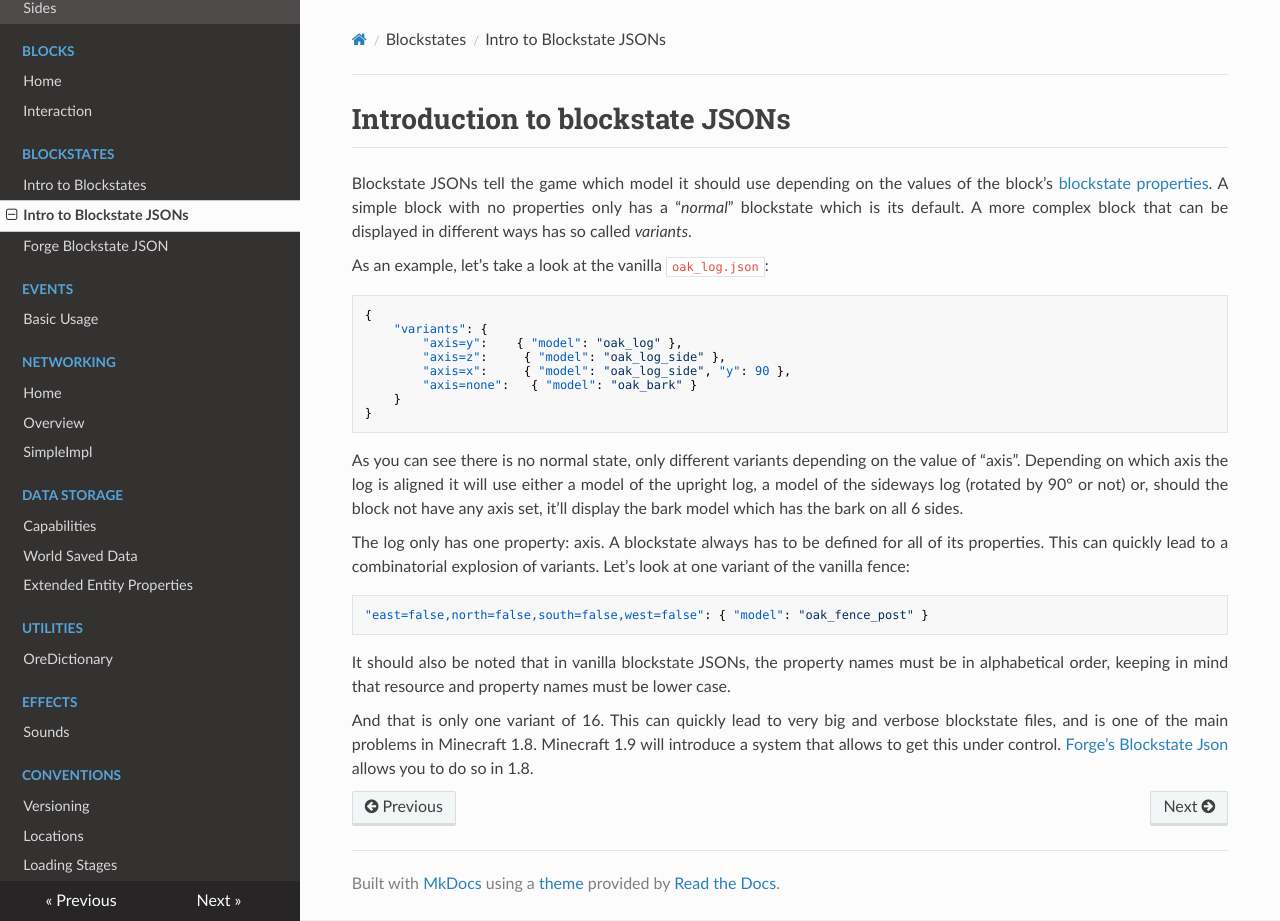
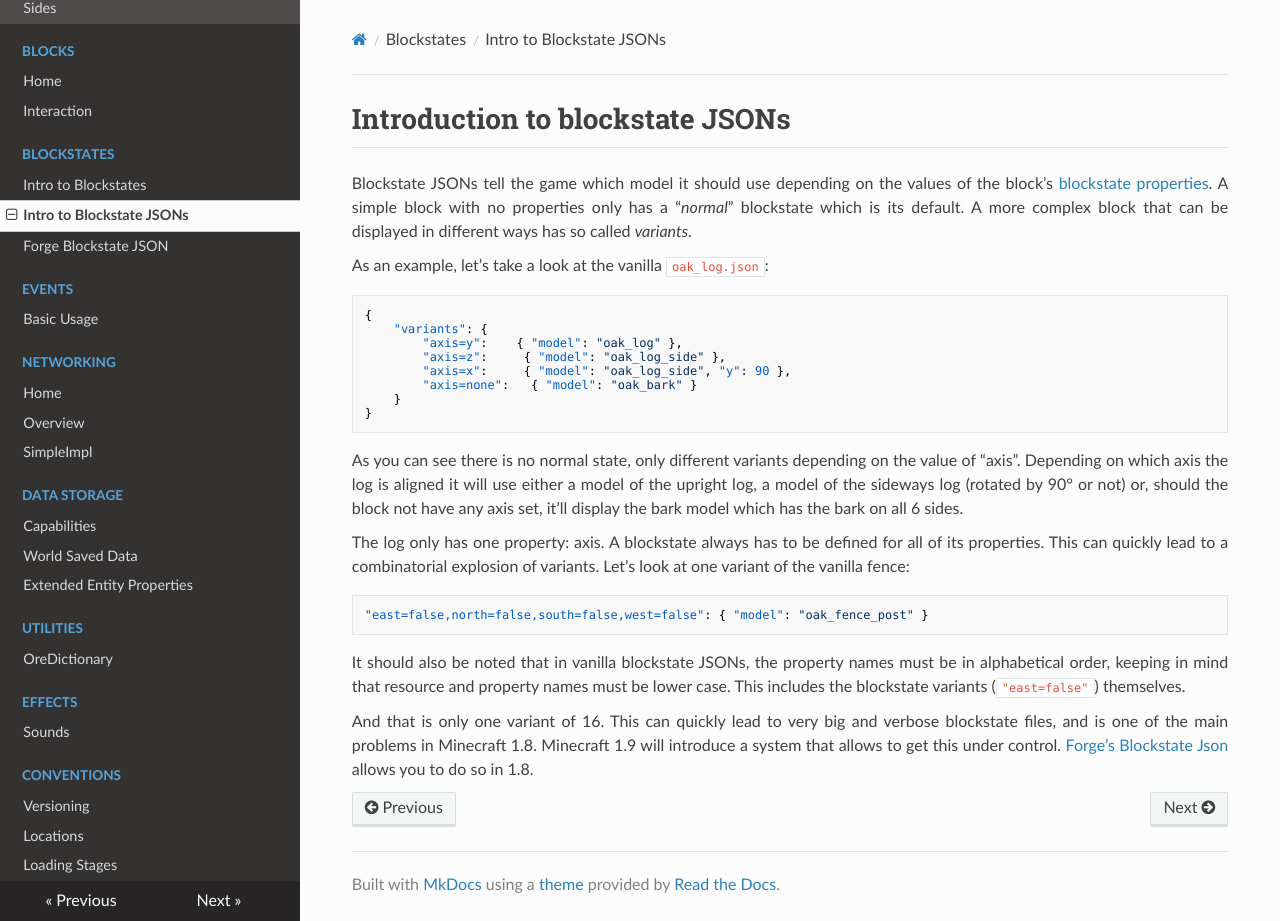
Before and after one commit to MinecraftForge/Documentation, an MkDocs documentation site: the page built from docs/blockstates/introduction.md, in a window 1280 px wide and 921 px high. Built offline with MkDocs 1.6.1, drawn with Linux system fonts in a browser that asks for light colours; nearby versions of some CDN libraries; old or Windows-style settings are respelled for this version of MkDocs.

Commit message:
Explictly mention blockstate variants

````diff
--- a/docs/blockstates/introduction.md
+++ b/docs/blockstates/introduction.md
@@ -26,7 +26,7 @@ The log only has one property: axis. A blockstate always has to be defined for a
 "east=false,north=false,south=false,west=false": { "model": "oak_fence_post" }
 ```
 
-It should also be noted that in vanilla blockstate JSONs, the property names must be in alphabetical order, keeping in mind that resource and property names must be lower case.
+It should also be noted that in vanilla blockstate JSONs, the property names must be in alphabetical order, keeping in mind that resource and property names must be lower case. This includes the blockstate variants (`"east=false"`) themselves.
 
 And that is only one variant of 16. This can quickly lead to very big and verbose blockstate files, and is one of the main problems in Minecraft 1.8. Minecraft 1.9 will introduce a system that allows to get this under control. [Forge's Blockstate Json][forge] allows you to do so in 1.8.
 
````
